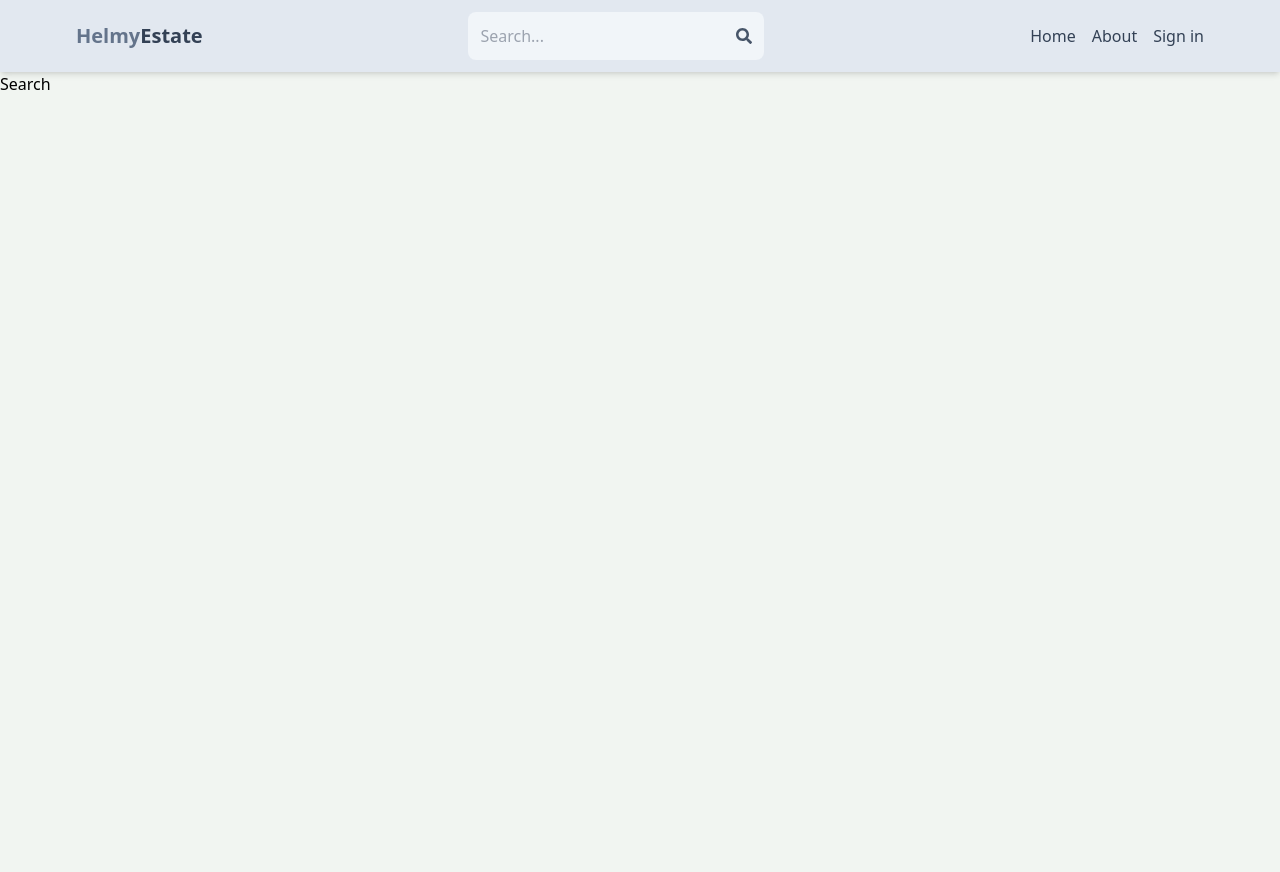
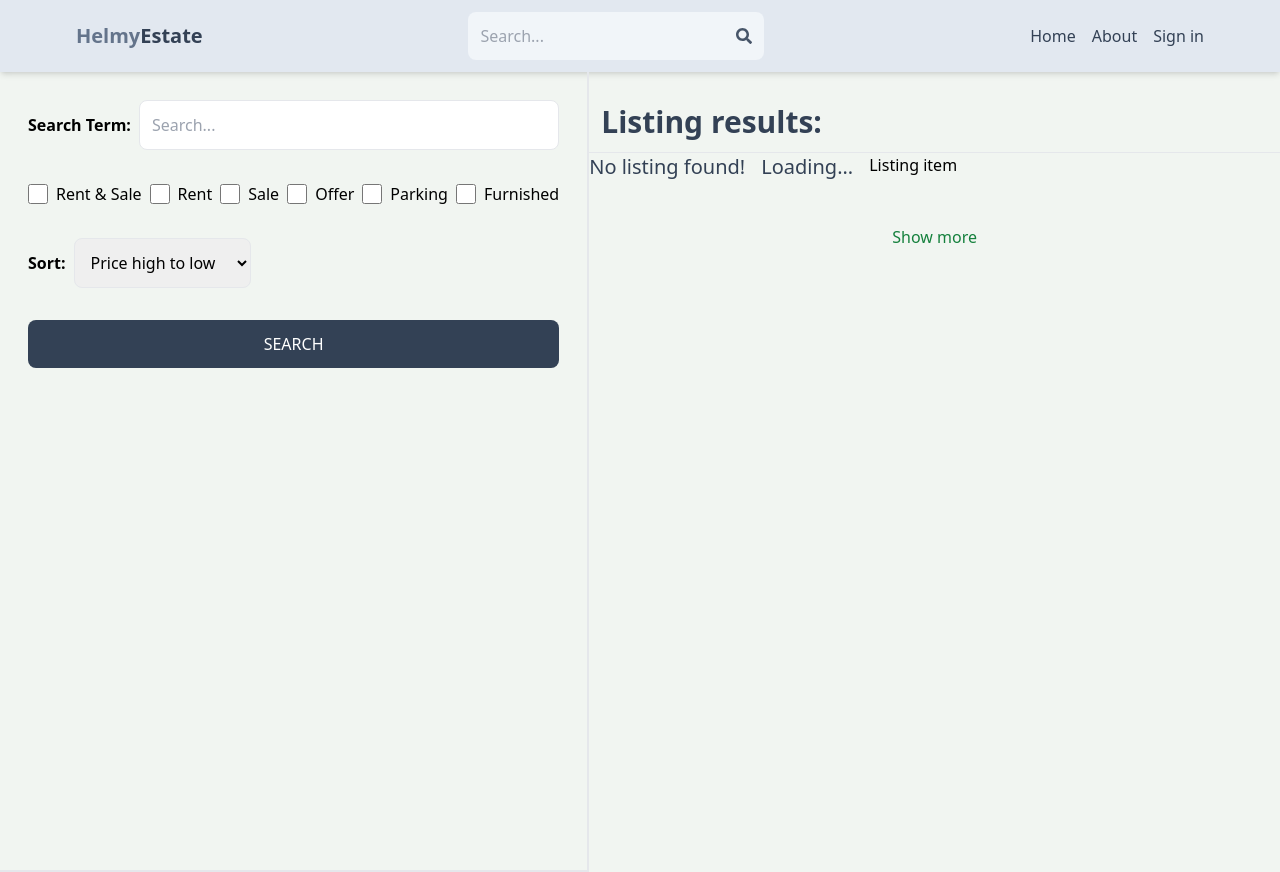
Before and after one commit to Hellmyezzat/market-estate, a React (Vite) app in the folder client/: page /search in a window 1280 px wide. Before the commit the page ends 800 px from the top, so only its background shows below. Built offline with nearby package versions, Linux system fonts and the light colour scheme; no server answers.

Commit message:
Create search page UI

```diff
--- /dev/null
+++ b/client/src/components/Search/Results.jsx
@@ -0,0 +1,21 @@
+import React from 'react'
+
+function Results() {
+  return (
+    <div className="flex-1">
+      <h1 className="text-3xl font-semibold border-b p-3 text-slate-700 mt-5">
+        Listing results:
+      </h1>
+      <div className="flex flex-wrap gap-4">
+        <p className="text-xl text-slate-700">No listing found!</p>
+        <p className="text-xl text-slate-700 text-center">Loading...</p>
+        <div>Listing item</div>
+        <button className="text-green-700 hover:underline p-7 text-center w-full">
+          Show more
+        </button>
+      </div>
+    </div>
+  )
+}
+
+export default Results
--- /dev/null
+++ b/client/src/components/Search/SearchSideBar.jsx
@@ -0,0 +1,56 @@
+const inputsCheck = [
+  { id: 'all', name: 'Rent & Sale' },
+  { id: 'rent', name: 'Rent' },
+  { id: 'sale', name: 'Sale' },
+  { id: 'offer', name: 'Offer' },
+  { id: 'parking', name: 'Parking' },
+  { id: 'furnished', name: 'Furnished' },
+]
+
+function SearchSideBar() {
+  return (
+    <div className="md:min-h-screen md:border-r-2 border-b-2 p-7">
+      <form className="flex flex-col gap-8">
+        <div className="flex items-center gap-2">
+          <label className="whitespace-nowrap font-semibold">
+            Search Term:
+          </label>
+          <input
+            type="text"
+            placeholder="Search..."
+            className="border rounded-lg p-3 w-full"
+          />
+        </div>
+
+        <div className="flex flex-wrap items-center gap-2 ">
+          {inputsCheck.map((input) => (
+            <div className="flex gap-2">
+              <input type="checkbox" id={input.id} className="w-5" />
+              <span>{input.name}</span>
+            </div>
+          ))}
+        </div>
+
+        <div className="flex  items-center gap-2">
+          <label className="font-semibold">Sort:</label>
+          <select
+            id="sort_order"
+            defaultValue={'created_at_desc'}
+            className="p-3 rounded-lg border"
+          >
+            <option value="">Price high to low</option>
+            <option value="">Price low to hight</option>
+            <option value="">latest</option>
+            <option value="">Oldest</option>
+          </select>
+        </div>
+
+        <button className="bg-slate-700 text-white p-3 rounded-lg uppercase hover:opacity-95">
+          Search
+        </button>
+      </form>
+    </div>
+  )
+}
+
+export default SearchSideBar
--- /dev/null
+++ b/client/src/components/Search/index.js
@@ -0,0 +1,2 @@
+export { default as SearchSideBar } from './SearchSideBar'
+export { default as Results } from './Results'
--- a/client/src/pages/Search.jsx
+++ b/client/src/pages/Search.jsx
@@ -1,8 +1,11 @@
-import React from 'react'
+import { Results, SearchSideBar } from '../components/Search'
 
 function Search() {
   return (
-    <div>Search</div>
+    <div className="flex flex-col md:flex-row">
+      <SearchSideBar />
+      <Results />
+    </div>
   )
 }
 
```
